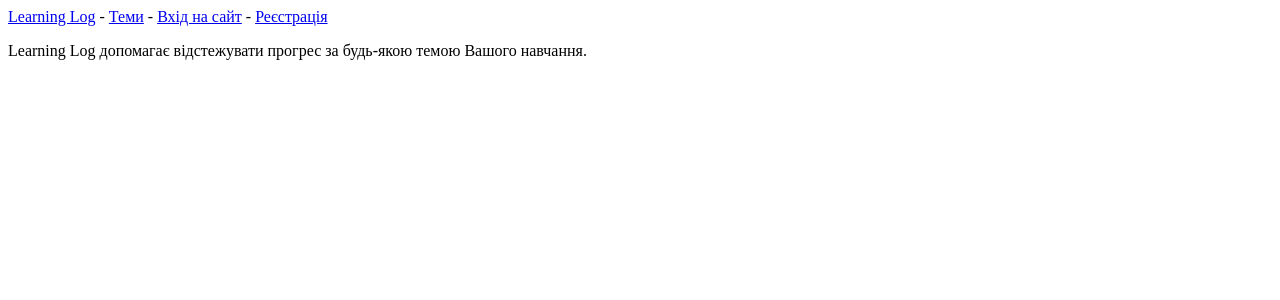
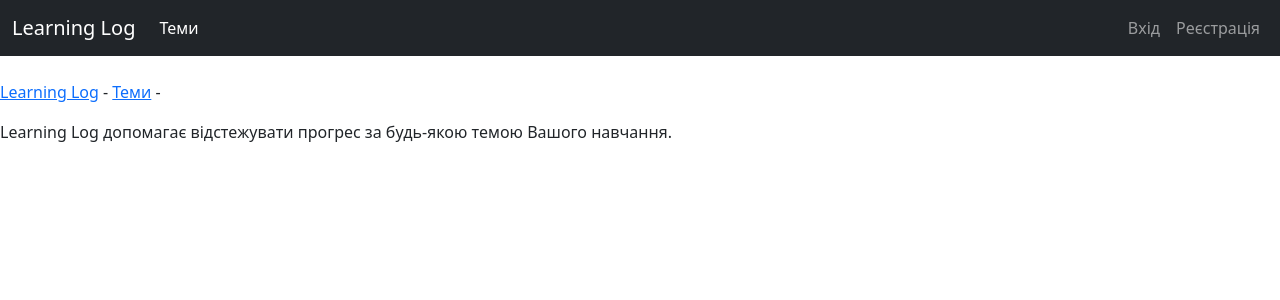
Before and after one commit to roman-yatsenko/learning-log-2024, a Django app: page / in a window 1280 px wide. Shown: the top 300 px of the page. Run offline with Django 4.2, Linux system fonts and the light colour scheme; some libraries are stand-ins or nearby versions.

Commit message:
Add navbar

```diff
--- a/learning_logs/templates/learning_logs/base.html
+++ b/learning_logs/templates/learning_logs/base.html
@@ -1,13 +1,54 @@
-<p>
-    <a href="{% url 'learning_logs:index' %}">Learning Log</a> -
-    <a href="{% url 'learning_logs:topics' %}">Теми</a> -
-    {% if user.is_authenticated %}
-        Привіт, {{ user.username }} -
-        <a href="{% url 'users:logout' %}">Вихід</a>
-    {% else %}
-        <a href="{% url 'users:login' %}">Вхід на сайт</a> -
-        <a href="{% url 'users:register' %}">Реєстрація</a>
-    {% endif %}
-</p>
+{% load django_bootstrap5 %}
 
-{% block content %}{% endblock content %}
+<!doctype html>
+<html lang="UK">
+    <head>
+        <meta charset="utf-8">
+        <meta name="viewport" content="width=device-width, initial-scale=1">
+        <title>Lertaning Log</title>
+        {% bootstrap_css %}
+        {% bootstrap_javascript %}
+    </head>
+    <body>
+        <nav class="navbar navbar-expand-md navbar-dark bg-dark mb-4">
+            <div class="container-fluid">
+              <a class="navbar-brand" href="{% url 'learning_logs:index' %}">Learning Log</a>
+              <button class="navbar-toggler" type="button" data-bs-toggle="collapse" data-bs-target="#navbarCollapse" aria-controls="navbarCollapse" aria-expanded="false" aria-label="Toggle navigation">
+                <span class="navbar-toggler-icon"></span>
+              </button>
+              <div class="collapse navbar-collapse" id="navbarCollapse">
+                <ul class="navbar-nav me-auto mb-2 mb-md-0">
+                  <li class="nav-item">
+                    <a class="nav-link active" aria-current="page" href="{% url 'learning_logs:topics' %}">Теми</a>
+                  </li>
+                </ul>
+                <ul class="navbar-nav ms-auto mb-2 mb-md-0">
+                    {% if user.is_authenticated %}
+                        <li class="nav-item mt-2 me-3">
+                            <span class="navbar-text">Привіт, {{ user.username }}</span>
+                        </li>
+                        <li class="nav-item">
+                            <a class="nav-link" href="{% url 'users:logout' %}">Вихід</a>
+                        </li>
+                    {% else %}
+                    <li class="nav-item">
+                        <a class="nav-link" href="{% url 'users:login' %}">Вхід</a>
+                    </li>
+                    <li class="nav-item">
+                        <a class="nav-link" href="{% url 'users:register' %}">Реєстрація</a>
+                    </li>
+                    {% endif %}
+                </ul>
+              </div>
+            </div>
+          </nav>
+
+        <p>
+            <a href="{% url 'learning_logs:index' %}">Learning Log</a> -
+            <a href="{% url 'learning_logs:topics' %}">Теми</a> -
+
+        </p>
+
+        {% block content %}{% endblock content %}
+    </body>
+</html>
```
